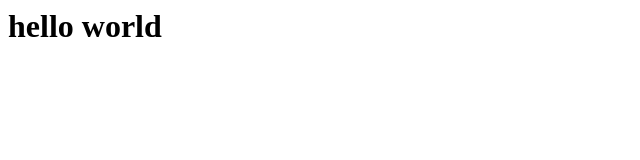
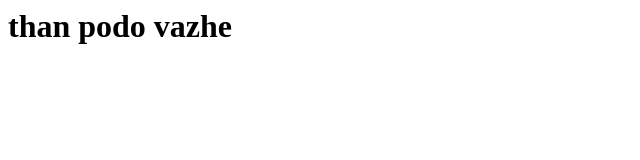
Before and after one commit to 404mskiran/404mskrian, a plain HTML site: page index.html in a window 1280 px wide. Shown: the whole page, without its empty margins (0-640 px from the left). Drawn offline with Linux system fonts and the light colour scheme.

Commit message:
Update index.html

```diff
--- a/index.html
+++ b/index.html
@@ -6,6 +6,6 @@
     <title>Document</title>
 </head>
 <body>
-    <h1> hello world </h1>
+    <h1> than podo vazhe </h1>
 </body>
 </html>
```
